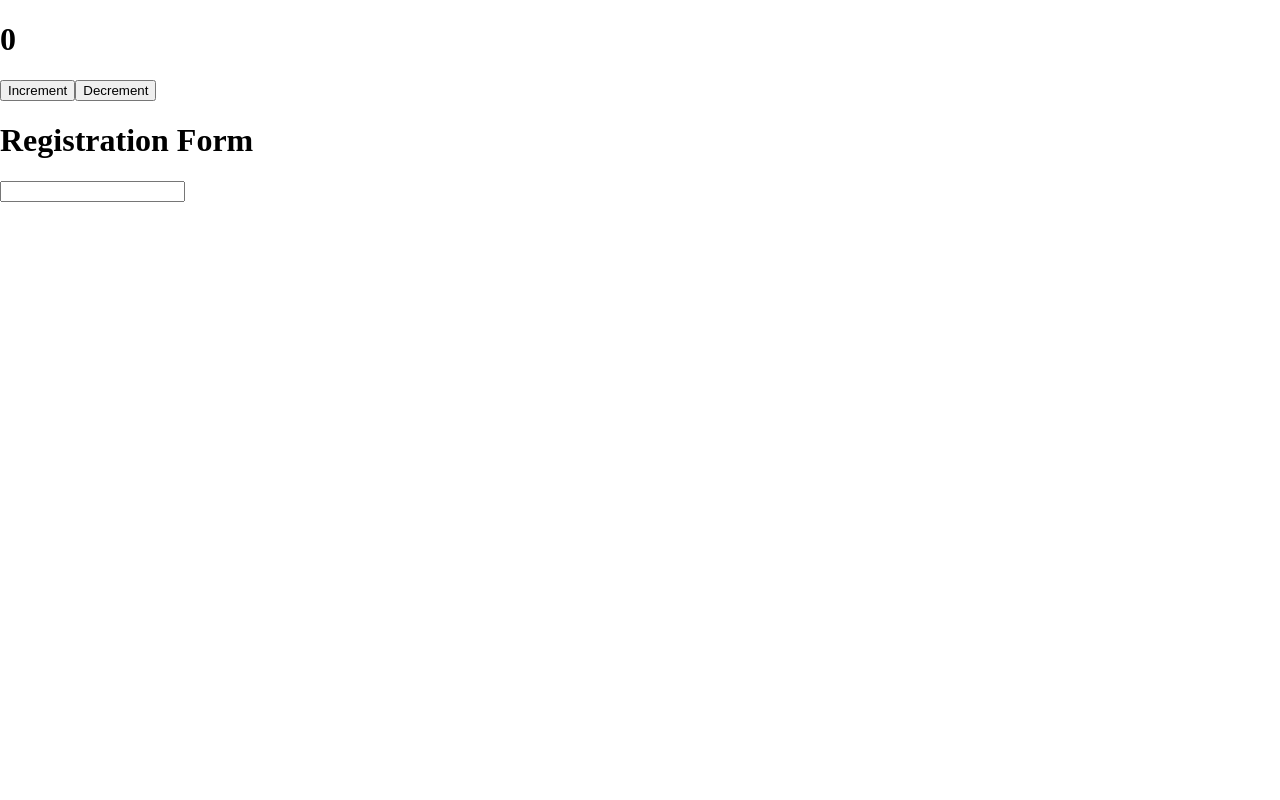
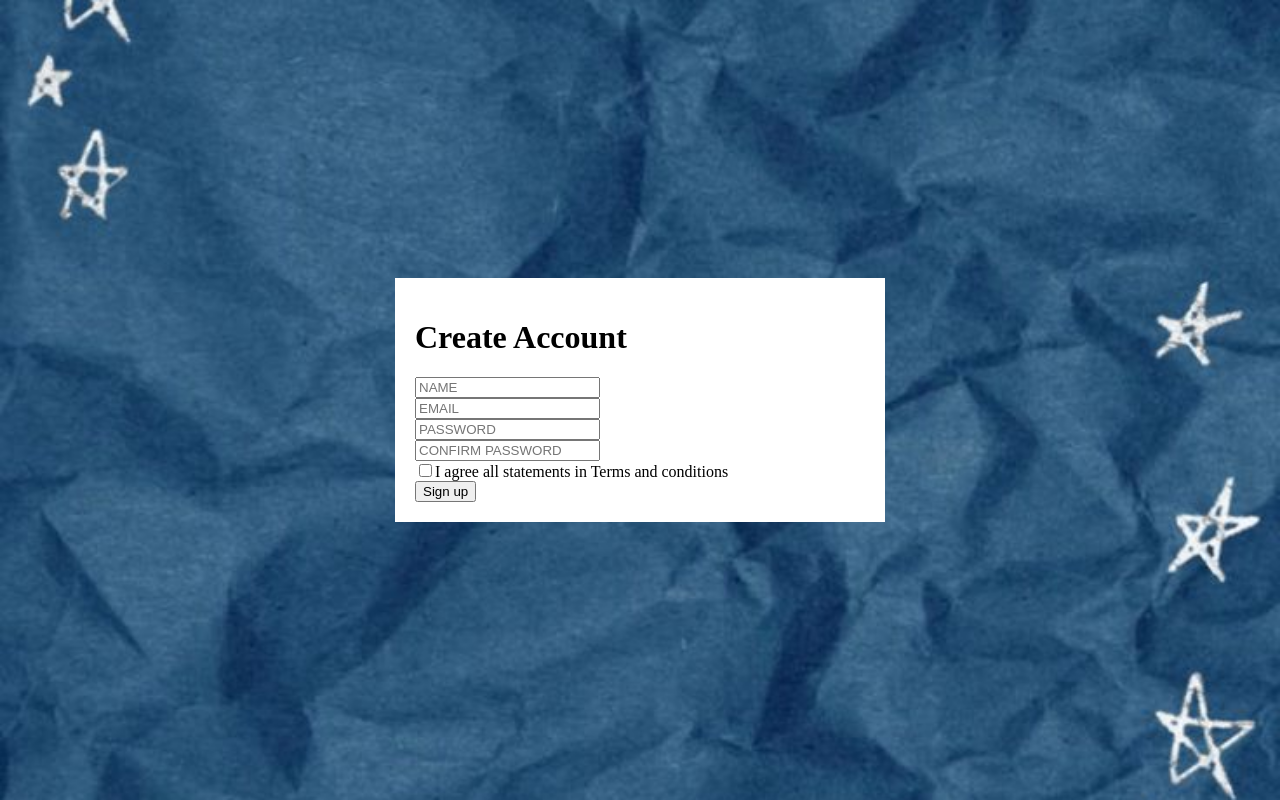
Before and after one commit to anushmajk/web-dev-journey, a React (Vite) app in the folder react/my-app/: page / in a window 1280 px wide. Built offline with nearby package versions, Linux system fonts and the light colour scheme.

Commit message:
usestate

```diff
--- a/react/my-app/src/Learning/Day-1/Usestate1.jsx
+++ b/react/my-app/src/Learning/Day-1/Usestate1.jsx
@@ -1,17 +1,50 @@
 import React, { useState } from 'react'
 
 const Usestate1 = () => {
-  const [count, setCount] = useState(0);
-  const [formData, setFormData] = useState({ name: "",email:"" })
+  //const [count, setCount] = useState(0);
+  const [formData, setFormData] = useState({ name: "", email: "", password:"", confirmPassword:''})
+  const updateForm = (e) => {
+    const { name, value } = e.target;
+    setFormData((prevState) => ({
+      ...prevState,
+      [name]: value
+    }));
+  }
+  const handleSubmit = (e) => {
+    e.preventDefault();
+    alert(`Welcome ${formData.name}`);
+  }
   return (
     <div>
-      <h1>{count}</h1>
+      {/* <h1>{count}</h1>
       <div>
       <button onClick={() => setCount(count + 1)}>Increment</button>
         <button onClick={() => setCount(count - 1)}>Decrement</button>
+      </div> */}
+      <div className='mainContainer'>
+        <div className='card'>
+        <h1>Create Account</h1>
+        <form onSubmit={handleSubmit}>
+          <div>
+        <input type='text' placeholder='NAME' name='name' value={formData.name} onChange={updateForm}></input>
+          </div>
+          <div>
+            <input type='email' placeholder='EMAIL' name='email' value={formData.email} onChange={updateForm}></input>
+          </div>
+          <div>
+          <input type='password' placeholder='PASSWORD' name='password' value={formData.password} onChange={updateForm}></input>
+          </div>
+          <div>
+            <input type='password' placeholder='CONFIRM PASSWORD' name='confirmPassword'value={formData.confirmPassword} onChange={updateForm}/>
+          </div>
+          <div>
+          <input type='checkbox' />
+          <label>I agree all statements in Terms and conditions</label>
+          </div>
+          <button type='submit'>Sign up</button>
+          </form>
+          </div>
       </div>
-      <h1>Registration Form</h1>
-      <input type='text' onChange={()=>setFormData(formData.value)}></input>
     </div>
   )
 }
```
